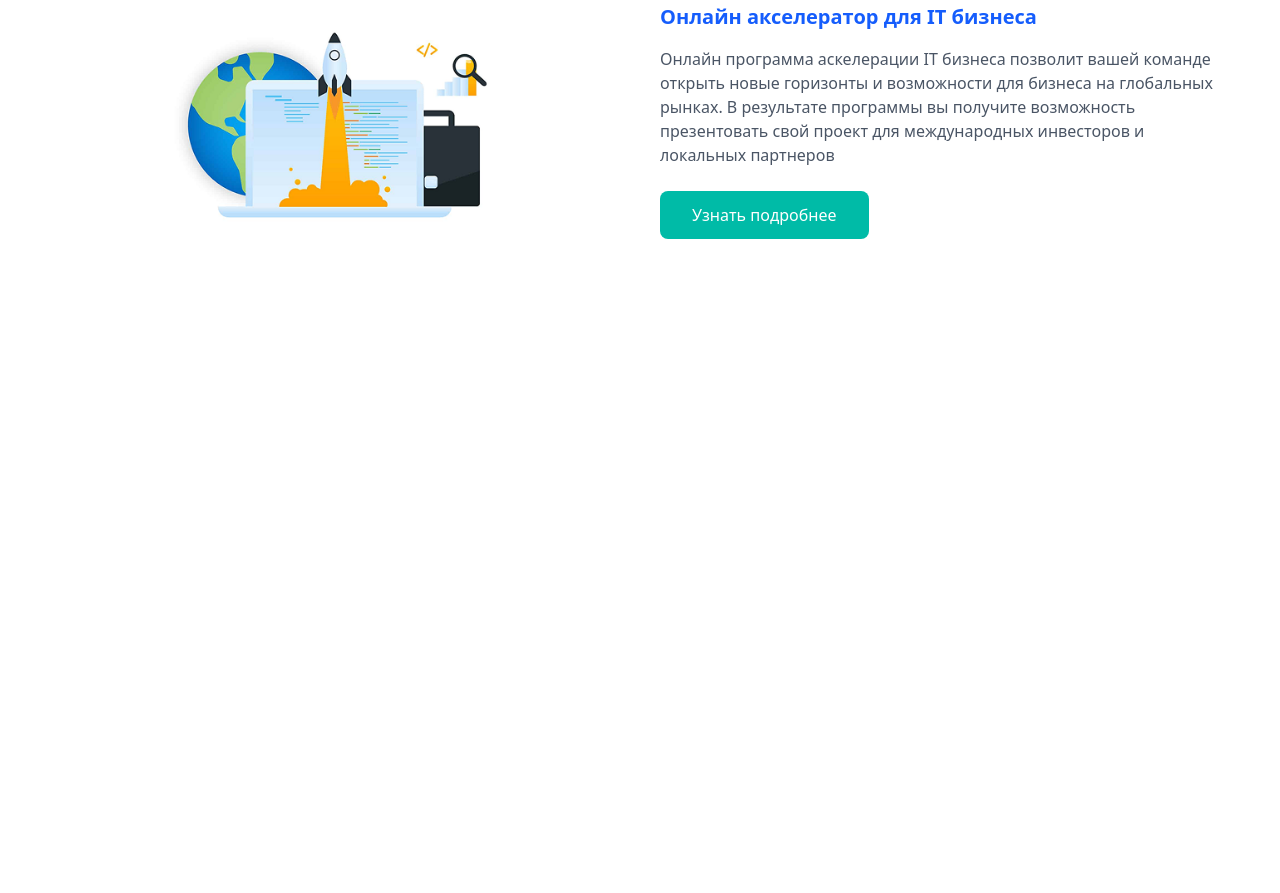
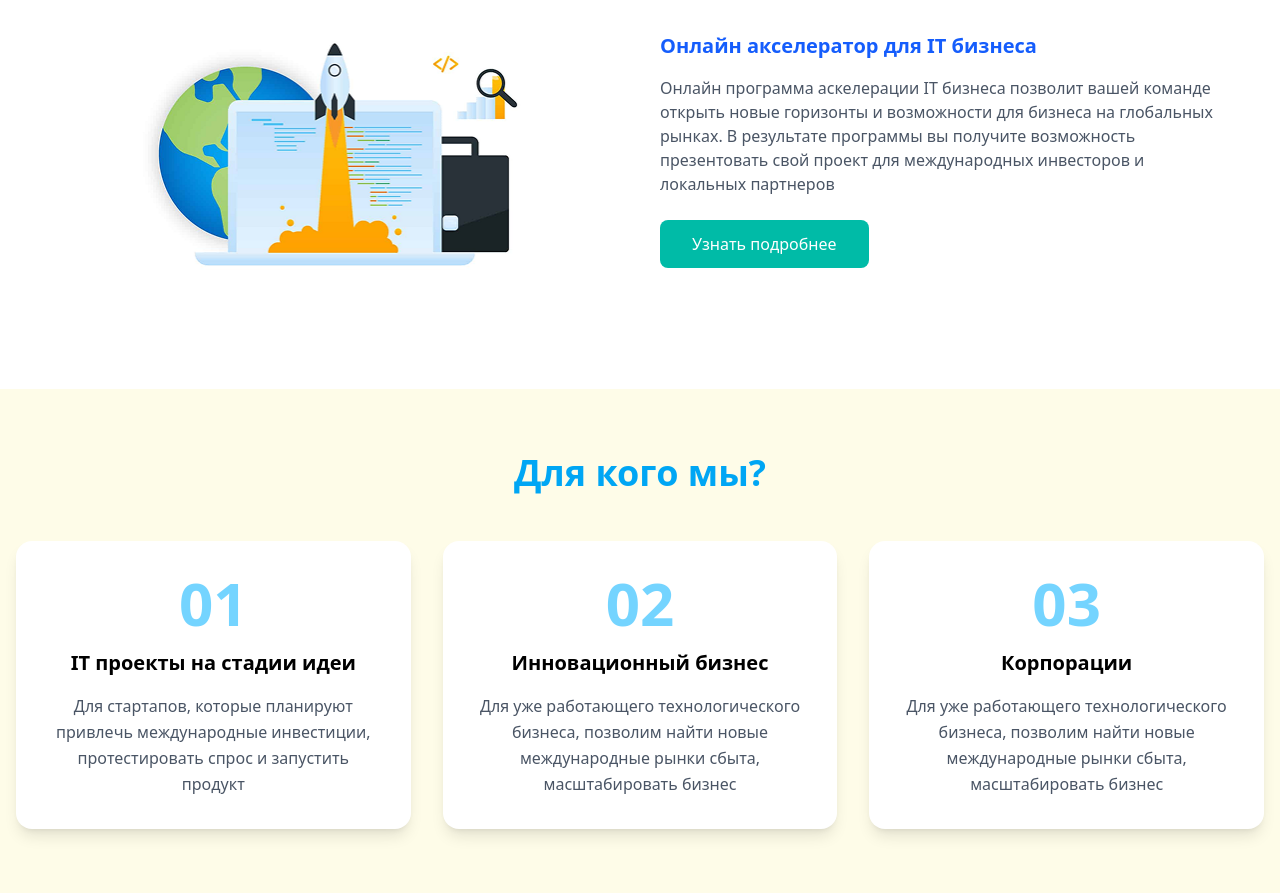
Before and after one commit to odinaevbilol/exam2, a website: page index.html in a window 1280 px wide. Shown: the part 1233-2126 px from the top of the page. Before the commit the page ends 1584 px from the top, so only its background shows below. Drawn offline with Linux system fonts and the light colour scheme.

Commit message:
section3

```diff
--- a/index.html
+++ b/index.html
@@ -158,6 +158,57 @@
   </div>
 </section>
 
+
+<section class="bg-yellow-50 py-16 px-4">
+  <div class="max-w-7xl mx-auto">
+
+
+    <h2 class="text-center text-3xl md:text-4xl font-bold text-sky-500 mb-12">
+      Для кого мы?
+    </h2>
+
+    <div class="grid grid-cols-1 md:grid-cols-2 lg:grid-cols-3 gap-8">
+
+      <div class="bg-white rounded-2xl shadow-lg p-8 text-center">
+        <div class="text-sky-300 text-6xl font-bold mb-4">01</div>
+        <h3 class="text-xl font-semibold mb-4">
+          IT проекты на стадии идеи
+        </h3>
+        <p class="text-gray-600 leading-relaxed">
+          Для стартапов, которые планируют привлечь международные инвестиции,
+          протестировать спрос и запустить продукт
+        </p>
+      </div>
+
+
+      <div class="bg-white rounded-2xl shadow-lg p-8 text-center">
+        <div class="text-sky-300 text-6xl font-bold mb-4">02</div>
+        <h3 class="text-xl font-semibold mb-4">
+          Инновационный бизнес
+        </h3>
+        <p class="text-gray-600 leading-relaxed">
+          Для уже работающего технологического бизнеса, позволим найти новые
+          международные рынки сбыта, масштабировать бизнес
+        </p>
+      </div>
+
+
+      <div class="bg-white rounded-2xl shadow-lg p-8 text-center md:col-span-2 md:max-w-xl md:mx-auto lg:col-span-1 lg:max-w-none">
+        <div class="text-sky-300 text-6xl font-bold mb-4">03</div>
+        <h3 class="text-xl font-semibold mb-4">
+          Корпорации
+        </h3>
+        <p class="text-gray-600 leading-relaxed">
+          Для уже работающего технологического бизнеса, позволим найти новые
+          международные рынки сбыта, масштабировать бизнес
+        </p>
+      </div>
+
+    </div>
+  </div>
+</section>
+
+
 </body>
 
 </html>
```
Also changed, not shown: src/output.css.
